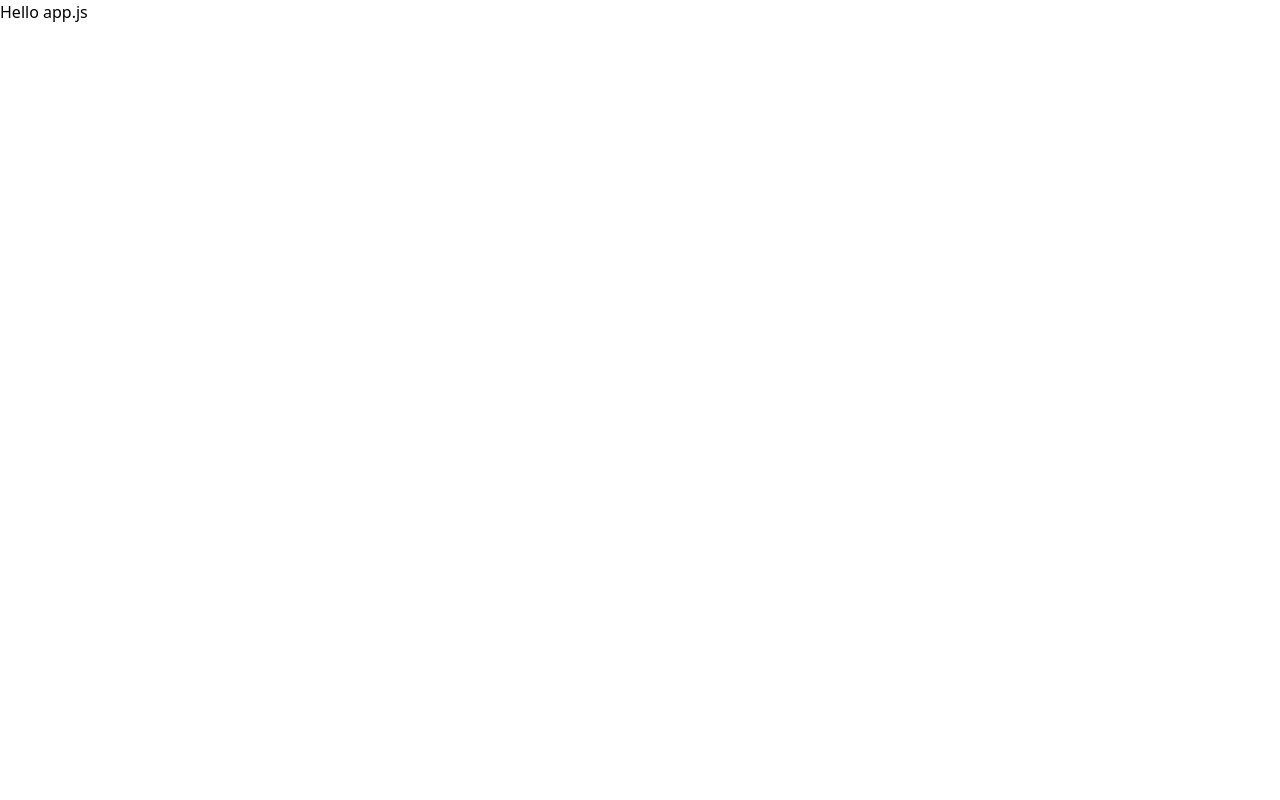
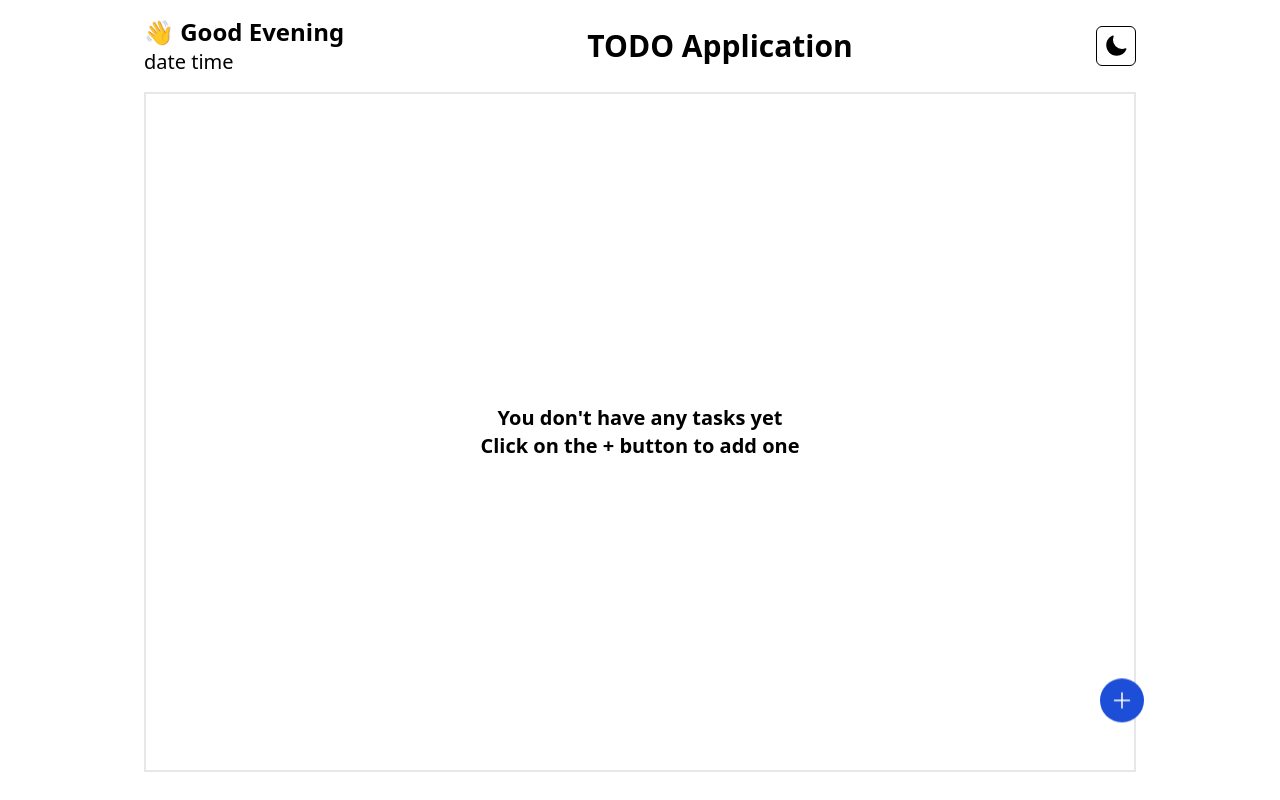
Before and after one commit to NitinRajput98/TODO-LIST-React-, a React (Vite) app: page / in a window 1280 px wide. Built offline with nearby package versions, Linux system fonts and the light colour scheme.

Commit message:
Main page completed

```diff
--- a/package.json
+++ b/package.json
@@ -11,8 +11,6 @@
   "author": "",
   "license": "ISC",
   "dependencies": {
-    "@headlessui/react": "^2.0.4",
-    "@heroicons/react": "^2.1.3",
     "react": "^18.3.1",
     "react-dom": "^18.3.1"
   },
--- a/src/App.js
+++ b/src/App.js
@@ -1,5 +1,13 @@
+import Header from "./components/Header";
+import Body from "./components/Body";
+
 const App = () => {
-  return <h1>Hello app.js</h1>;
+  return (
+    <div className="w-[80%] mx-auto p-4 flex flex-col justify-center gap-4">
+      <Header />
+      <Body />
+    </div>
+  );
 };
 
 export default App;
--- /dev/null
+++ b/src/components/AddBtn.js
@@ -0,0 +1,25 @@
+const AddBtn = () => {
+  return (
+    <button
+      type="button"
+      className="text-white bg-blue-700 hover:bg-blue-800 focus:ring-4 focus:outline-none focus:ring-blue-300 font-medium rounded-full text-sm p-2.5 text-center inline-flex items-center me-2 dark:bg-blue-600 dark:hover:bg-blue-700 dark:focus:ring-blue-800 absolute top-[85%] right-[10%] animate-bounce"
+    >
+      <svg
+        xmlns="http://www.w3.org/2000/svg"
+        fill="none"
+        viewBox="0 0 24 24"
+        strokeWidth={1.5}
+        stroke="currentColor"
+        className="size-6"
+      >
+        <path
+          strokeLinecap="round"
+          strokeLinejoin="round"
+          d="M12 4.5v15m7.5-7.5h-15"
+        />
+      </svg>
+    </button>
+  );
+};
+
+export default AddBtn;
--- /dev/null
+++ b/src/components/Body.js
@@ -0,0 +1,21 @@
+import { useState } from "react";
+import AddBtn from "./AddBtn";
+
+const Body = () => {
+  const [todoData, setTodoData] = useState([]);
+  return (
+    <div className="border-2 h-[85vh] flex flex-col justify-center items-center">
+      {todoData.length === 0 && (
+        <>
+          <h2 className="font-bold text-xl">You don't have any tasks yet</h2>
+          <h2 className="font-bold text-xl">
+            Click on the + button to add one
+          </h2>
+        </>
+      )}
+      <AddBtn />
+    </div>
+  );
+};
+
+export default Body;
--- /dev/null
+++ b/src/components/Header.js
@@ -0,0 +1,18 @@
+import ThemeToggleBtn from "./ThemeToggleBtn";
+
+const Header = () => {
+  return (
+    <nav className="flex justify-between items-center">
+      <div>
+        <h2 className="font-bold text-2xl">👋 Good Evening</h2>
+        <h2 className="font-medium text-xl">date time</h2>
+      </div>
+      <h1 className="font-bold text-3xl">TODO Application</h1>
+      <div className="">
+        <ThemeToggleBtn />
+      </div>
+    </nav>
+  );
+};
+
+export default Header;
--- /dev/null
+++ b/src/components/ThemeToggleBtn.js
@@ -0,0 +1,44 @@
+import React, { useState } from "react";
+
+const ThemeToggleBtn = () => {
+  const [isChecked, setIsChecked] = useState(false);
+
+  const handleCheckboxChange = () => {
+    setIsChecked(!isChecked);
+  };
+
+  return (
+    <>
+      <div
+        className="border border-black w-10 h-10 flex justify-center items-center cursor-pointer rounded-md hover:bg-slate-100"
+        onClick={handleCheckboxChange}
+      >
+        {isChecked ? (
+          <svg
+            xmlns="http://www.w3.org/2000/svg"
+            viewBox="0 0 24 24"
+            fill="currentColor"
+            class="size-6"
+          >
+            <path d="M12 2.25a.75.75 0 0 1 .75.75v2.25a.75.75 0 0 1-1.5 0V3a.75.75 0 0 1 .75-.75ZM7.5 12a4.5 4.5 0 1 1 9 0 4.5 4.5 0 0 1-9 0ZM18.894 6.166a.75.75 0 0 0-1.06-1.06l-1.591 1.59a.75.75 0 1 0 1.06 1.061l1.591-1.59ZM21.75 12a.75.75 0 0 1-.75.75h-2.25a.75.75 0 0 1 0-1.5H21a.75.75 0 0 1 .75.75ZM17.834 18.894a.75.75 0 0 0 1.06-1.06l-1.59-1.591a.75.75 0 1 0-1.061 1.06l1.59 1.591ZM12 18a.75.75 0 0 1 .75.75V21a.75.75 0 0 1-1.5 0v-2.25A.75.75 0 0 1 12 18ZM7.758 17.303a.75.75 0 0 0-1.061-1.06l-1.591 1.59a.75.75 0 0 0 1.06 1.061l1.591-1.59ZM6 12a.75.75 0 0 1-.75.75H3a.75.75 0 0 1 0-1.5h2.25A.75.75 0 0 1 6 12ZM6.697 7.757a.75.75 0 0 0 1.06-1.06l-1.59-1.591a.75.75 0 0 0-1.061 1.06l1.59 1.591Z" />
+          </svg>
+        ) : (
+          <svg
+            xmlns="http://www.w3.org/2000/svg"
+            viewBox="0 0 24 24"
+            fill="currentColor"
+            className="size-6"
+          >
+            <path
+              fillRule="evenodd"
+              d="M9.528 1.718a.75.75 0 0 1 .162.819A8.97 8.97 0 0 0 9 6a9 9 0 0 0 9 9 8.97 8.97 0 0 0 3.463-.69.75.75 0 0 1 .981.98 10.503 10.503 0 0 1-9.694 6.46c-5.799 0-10.5-4.7-10.5-10.5 0-4.368 2.667-8.112 6.46-9.694a.75.75 0 0 1 .818.162Z"
+              clipRule="evenodd"
+            />
+          </svg>
+        )}
+      </div>
+    </>
+  );
+};
+
+export default ThemeToggleBtn;
```
